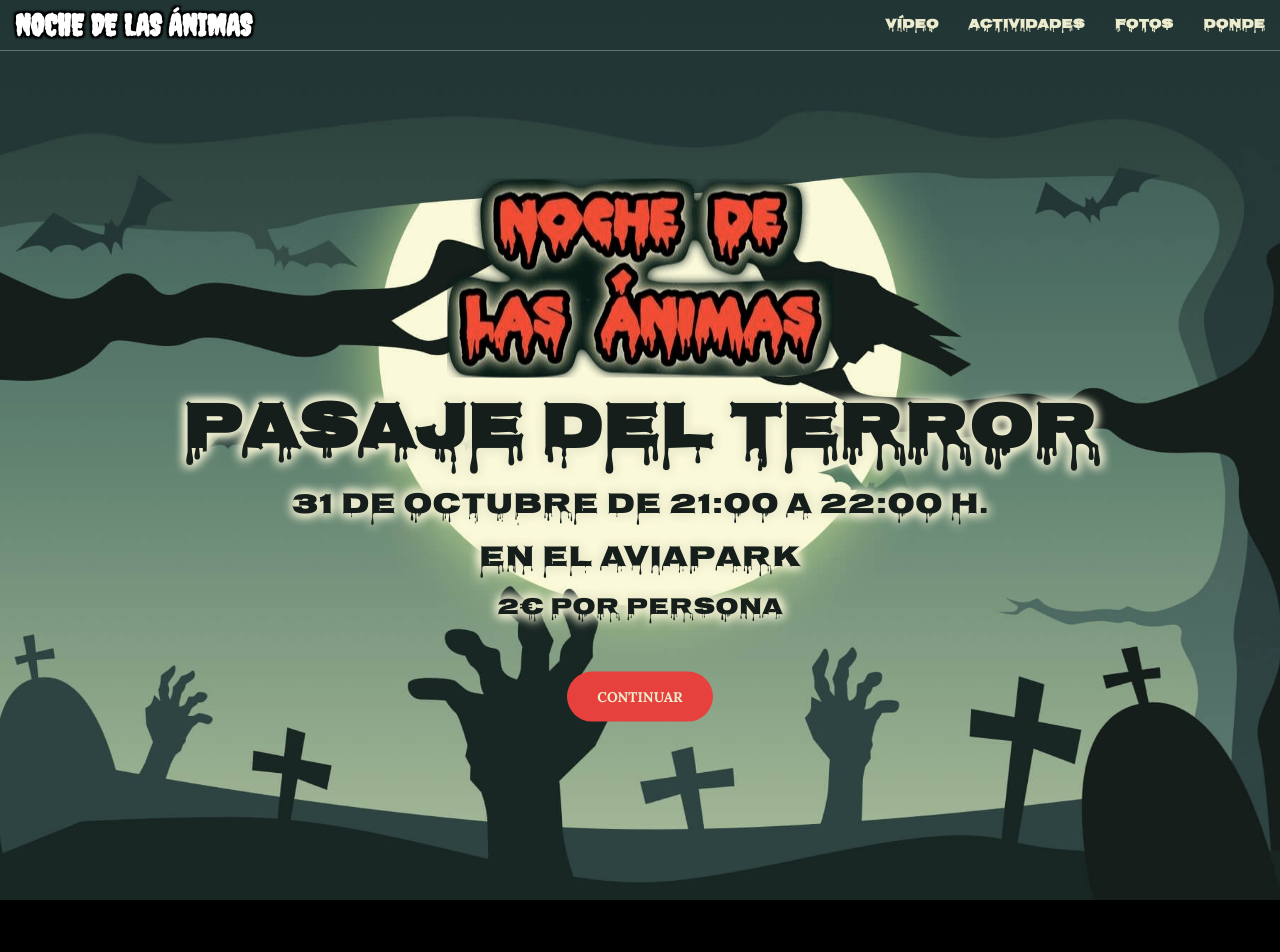
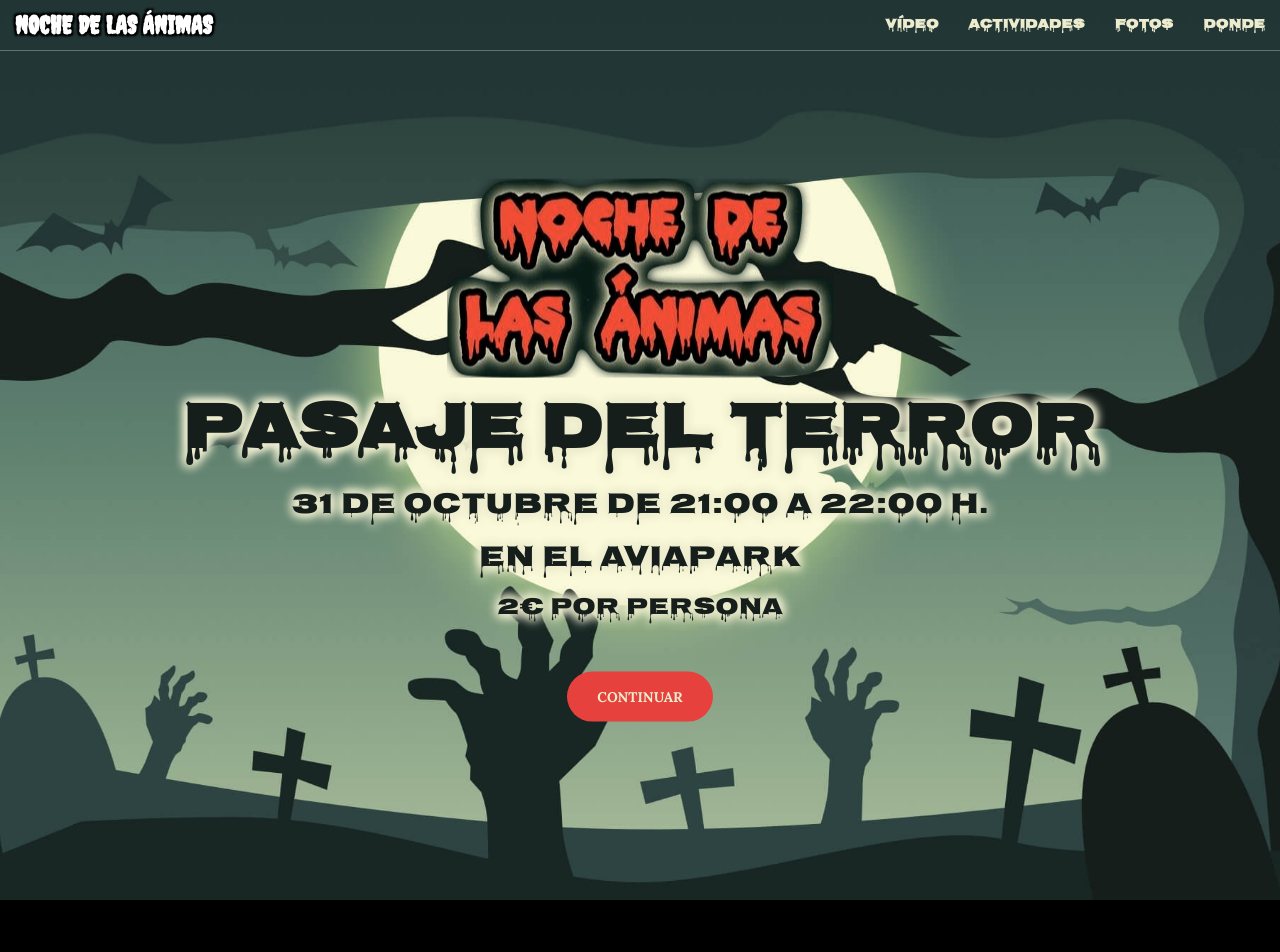
Before and after one commit to aaromnido/noche-de-animas, a Jekyll site: the page built from index.html, in a window 1280 px wide. Shown: the top 952 px of the page. Built offline with Jekyll 4.4.1, drawn with Linux system fonts in a browser that asks for light colours.

Commit message:
Top menu responsive review

```diff
--- a/_sass/_base.scss
+++ b/_sass/_base.scss
@@ -74,16 +74,16 @@
     margin: 4rem 0;
 }
 .navbar-default {
-    background-color: transparentize(white, 0.5);
+    background-color: transparentize(white, 0.1);
     border-color: rgba($theme-dark, .5);
     @include sans-serif-font;
     @include transition-all;
     .navbar-header .navbar-brand {
         font-family: "Creepster";
         font-weight: 700;
-        font-size: 3rem;
+        font-size: 2.5rem;
         text-transform: uppercase;
-
+        color: $red;
         text-shadow: 2px 2px 2px black,  -2px -2px 2px black, -2px 2px 2px black, 2px -2px 2px black;
         &:hover,
         &:focus {
@@ -97,7 +97,7 @@
                 text-transform: uppercase;
                 font-weight: 700;
                 font-size: 13px;
-                color: $red;
+                color: $green-dark;
                 &:hover {
                     color: $theme-primary;
                 }
@@ -135,7 +135,7 @@
             background-color: white;
             border-color: rgba($theme-dark, .5);
             .navbar-header .navbar-brand {
-                color: $theme-primary;
+                color: $red;
                 font-size: 24px;
                 &:hover,
                 &:focus {
```
